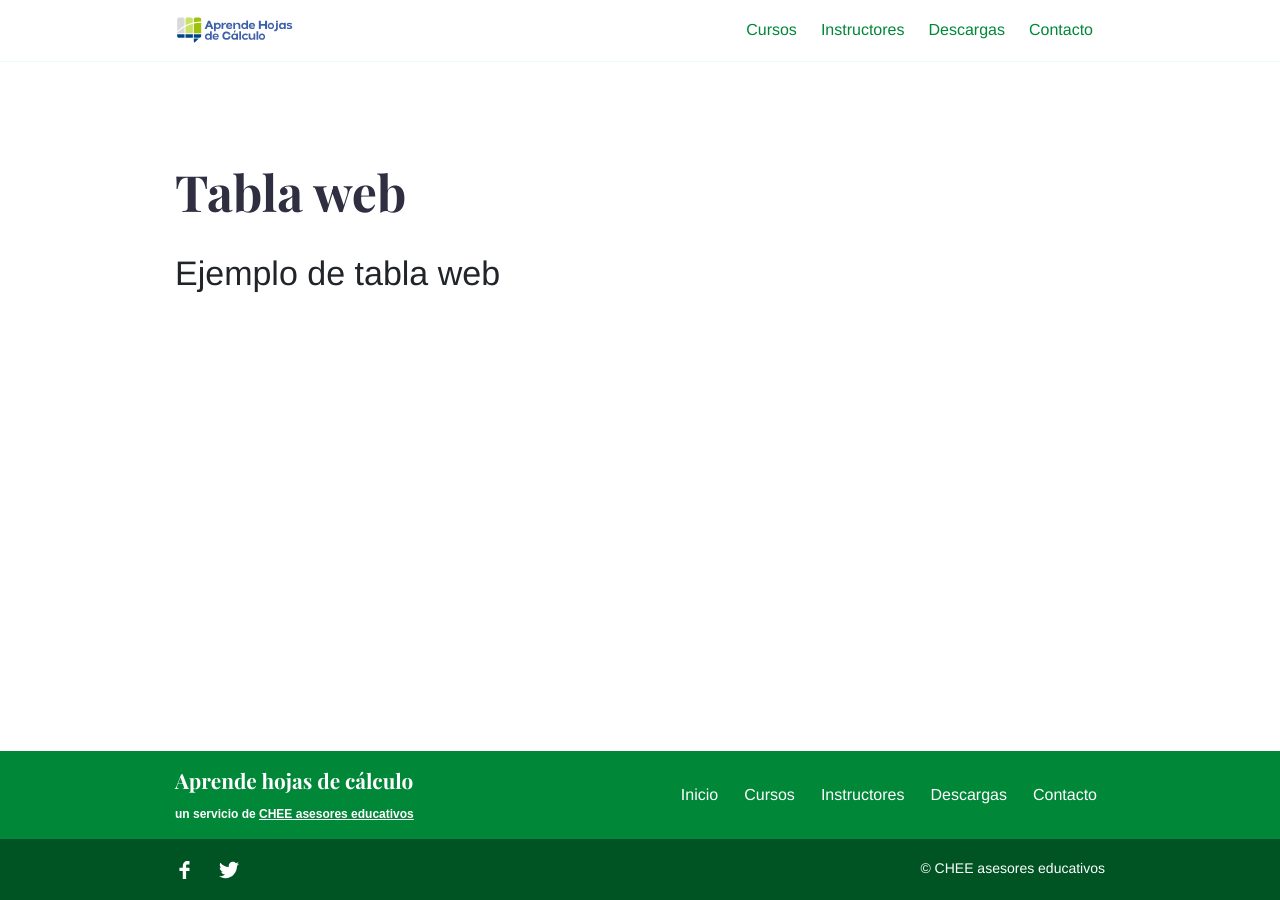
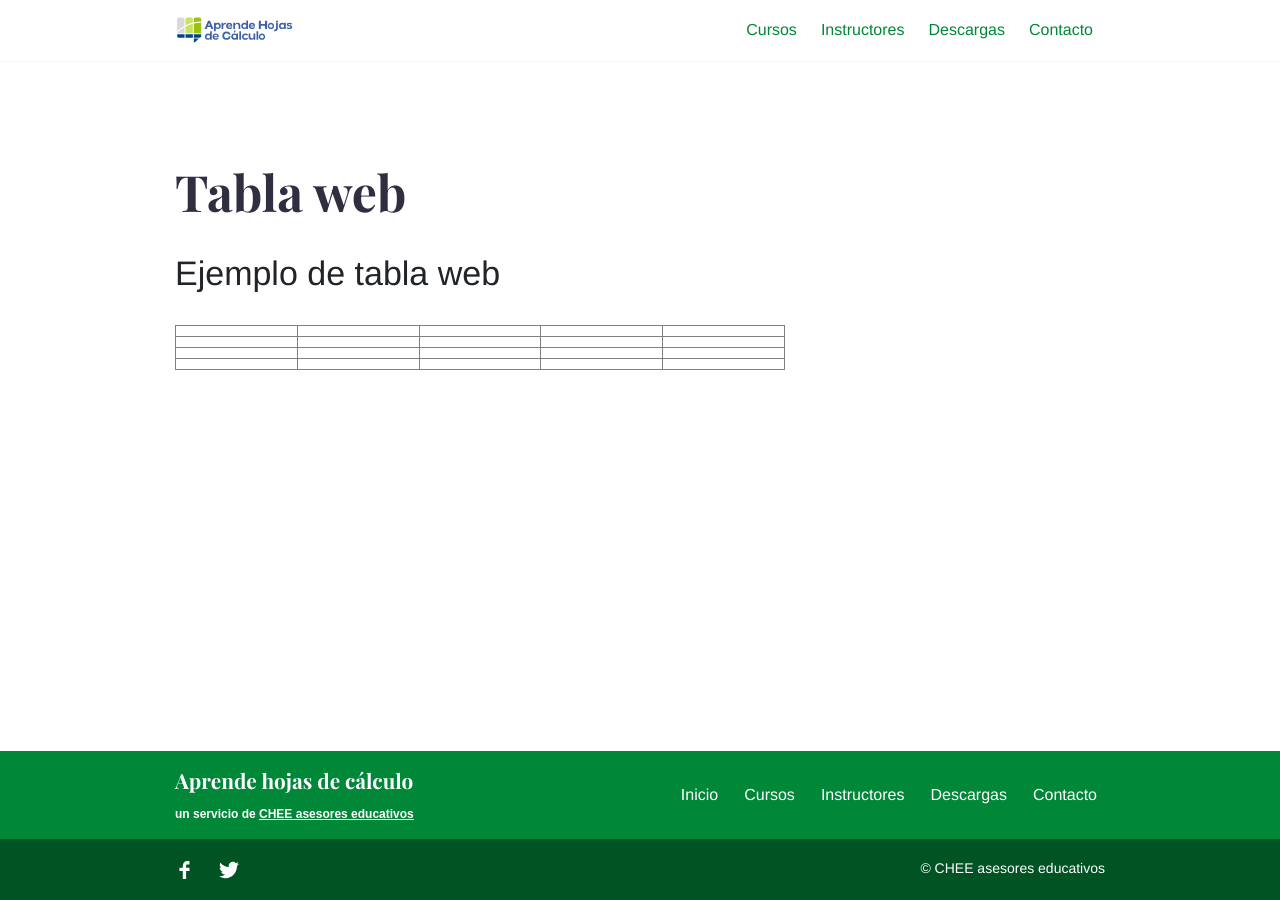
Before and after one commit to camachevaz/Calc, a Jekyll site: the page built from tablaweb.md, in a window 1280 px wide. Built offline with Jekyll 4.4.1, drawn with Linux system fonts in a browser that asks for light colours.

Commit message:
Update tablaweb.md

```diff
--- a/tablaweb.md
+++ b/tablaweb.md
@@ -6,3 +6,46 @@
 ---
 
 # Ejemplo de tabla web
+
+<style type="text/css">
+.tg  {border-collapse:collapse;border-spacing:0;}
+.tg td{border-color:black;border-style:solid;border-width:1px;font-family:Arial, sans-serif;font-size:14px;
+  overflow:hidden;padding:10px 5px;word-break:normal;}
+.tg th{border-color:black;border-style:solid;border-width:1px;font-family:Arial, sans-serif;font-size:14px;
+  font-weight:normal;overflow:hidden;padding:10px 5px;word-break:normal;}
+.tg .tg-0pky{border-color:inherit;text-align:left;vertical-align:top}
+</style>
+<table class="tg">
+<thead>
+  <tr>
+    <th class="tg-0pky"></th>
+    <th class="tg-0pky"></th>
+    <th class="tg-0pky"></th>
+    <th class="tg-0pky"></th>
+    <th class="tg-0pky"></th>
+  </tr>
+</thead>
+<tbody>
+  <tr>
+    <td class="tg-0pky"></td>
+    <td class="tg-0pky"></td>
+    <td class="tg-0pky"></td>
+    <td class="tg-0pky"></td>
+    <td class="tg-0pky"></td>
+  </tr>
+  <tr>
+    <td class="tg-0pky"></td>
+    <td class="tg-0pky"></td>
+    <td class="tg-0pky"></td>
+    <td class="tg-0pky"></td>
+    <td class="tg-0pky"></td>
+  </tr>
+  <tr>
+    <td class="tg-0pky"></td>
+    <td class="tg-0pky"></td>
+    <td class="tg-0pky"></td>
+    <td class="tg-0pky"></td>
+    <td class="tg-0pky"></td>
+  </tr>
+</tbody>
+</table>
```
